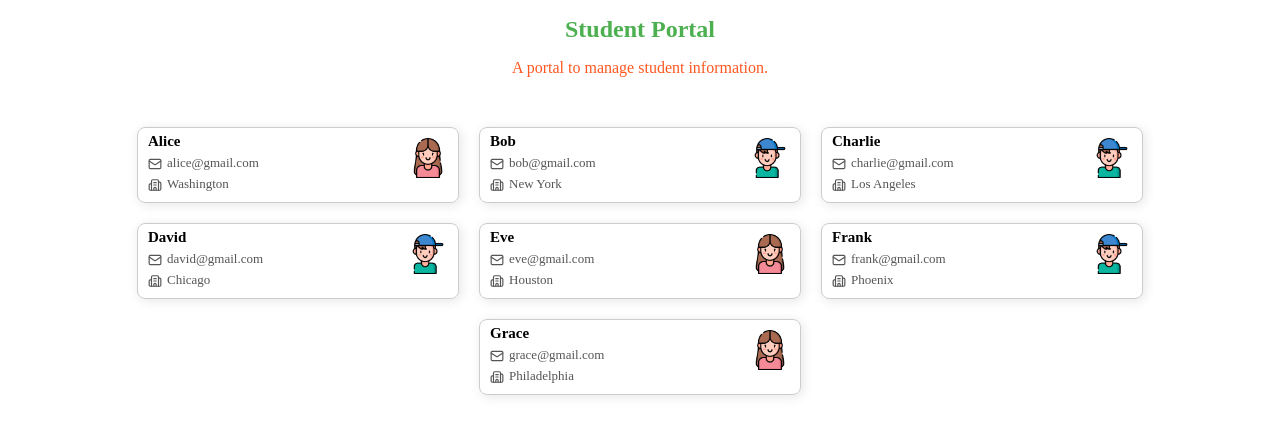
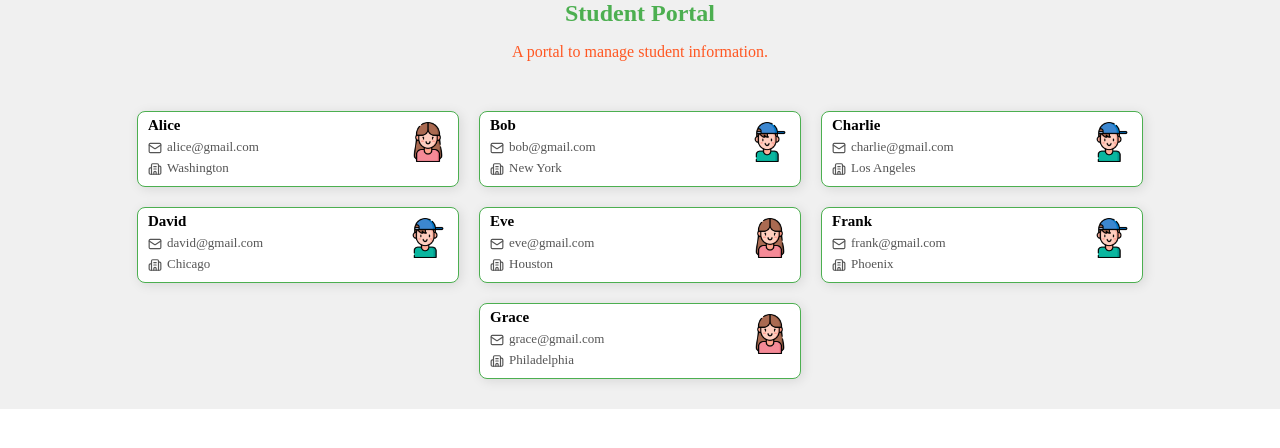
Before and after one commit to Shrilesh-Dhobale/A-22-Cards, a React (Vite) app: page / in a window 1280 px wide. Shown: the top 448 px of the page. Built offline with nearby package versions, Linux system fonts and the light colour scheme.

Commit message:
Border and bg color added

```diff
--- a/src/components/Studcard/StudCard.jsx
+++ b/src/components/Studcard/StudCard.jsx
@@ -3,11 +3,12 @@ import './StudCard.css'
 import {Building2,Mail} from 'lucide-react'
 import Boy from './boy.png'
 import Girl from './woman.png'
+import { Primary_Color,Light_Color } from '../../config/app'
 
 
 function StudCard({ name, email, city, gender, avatar }) {
   return (
-    <div className='student-card'>
+    <div className='student-card' style={{borderColor:Primary_Color, backgroundColor:Light_Color}}>
       <h2 className='student-name'>{name}</h2>
       <p className='student-info'>
         <Mail className='student-info-icon' />{email}
--- a/src/views/Home/Home.css
+++ b/src/views/Home/Home.css
@@ -3,7 +3,7 @@
     font-weight: bold;
     font-size: 24px;
     text-align: center;
-    margin-bottom: 10px;
+    margin:0;
 
 }
 .App_Description{
--- a/src/views/Home/Home.jsx
+++ b/src/views/Home/Home.jsx
@@ -2,14 +2,14 @@ import React from 'react'
 import './Home.css'
 import StudCard from '../../components/Studcard/StudCard.jsx'
 import { students } from '../../config/student'
-import { App_Name, App_Description, Secondary_Color, Primary_Color } from '../../config/app.js'
+import { App_Name, App_Description, Secondary_Color, Primary_Color, Light_Color, BG_Color } from '../../config/app.js'
 
 
 
 function Home() {
 
     return (
-      <div>
+      <div style={{backgroundColor:BG_Color}} >
         <h1 className='App_Name' style={{color:Primary_Color}}>{App_Name}</h1>
         <p className='App_Description'style={{color:Secondary_Color}}>{App_Description}</p>
 
```
